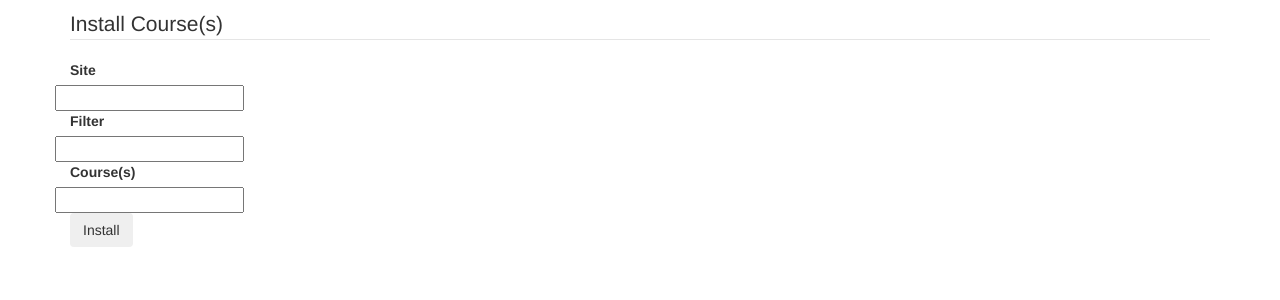
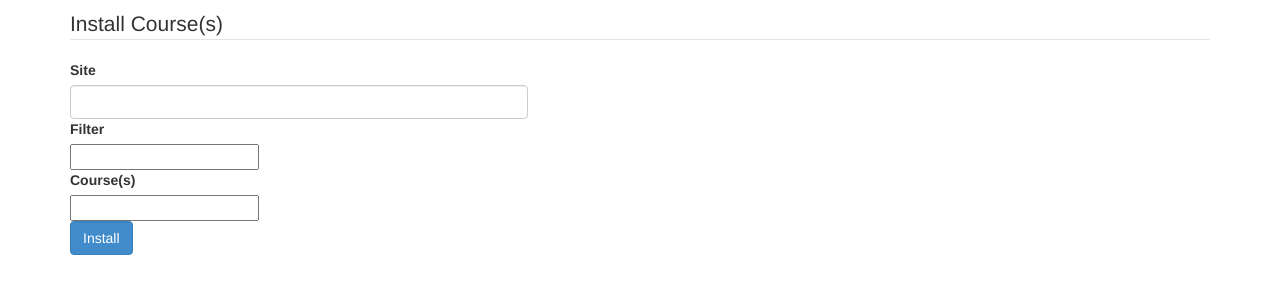
Before and after one commit to osuosl/orvsd_central, a Python web app: template orvsd_central/templates/install_course.html in a window 1280 px wide. Shown: the part 51-351 px from the top of the page. Run offline with Jinja, Linux system fonts and the light colour scheme; the template is opened without the code that fills it, so the values that code supplies are empty, except form fields; form fields are guessed from the names that the template uses.

Commit message:
bootstrap3 install_course.html
refs #87

```diff
--- a/orvsd_central/templates/install_course.html
+++ b/orvsd_central/templates/install_course.html
@@ -12,30 +12,28 @@
 {% block content %}
 
 <form name='install_course' method='POST' action="{{ url_for('category.install_course') }}">
-    <fieldset>
     <legend>Install Course(s)</legend>
     <label class="control-label" for="site">Site</label>
     <div class="row">
-            <div class="span7">
-                {{form.site}}
+        <div class="col-xs-5">
+            {{form.site(class='form-control')}}
         </div>
-            <div class="span5" id="selected-names"></div>
+        <div class="col-xs-5 col-xs-offset-1" id="selected-names"></div>
     </div>
     <label class="control-label" for="filter">Filter</label>
     <div class="row">
-            <div class="span7">
+        <div class="col-xs-7">
             {{form.filter}}
         </div>
     </div>
     <label class="control-label" for="course">Course(s)</label>
     <div class="row">
-            <div class="span7">
+        <div class="col-xs-5">
             {{form.course}}
         </div>
-            <div class="span5" id="selected-courses"></div>
+        <div class="col-xs-5 col-xs-offset-1" id="selected-courses"></div>
     </div>
-        <button class="btn" type='submit'>Install</button>
-    </fieldset>
+    <button class="btn btn-primary" type='submit'>Install</button>
 </form>
 
 {% endblock %}
```
Lines whose indentation alone changed are shown as unchanged.
